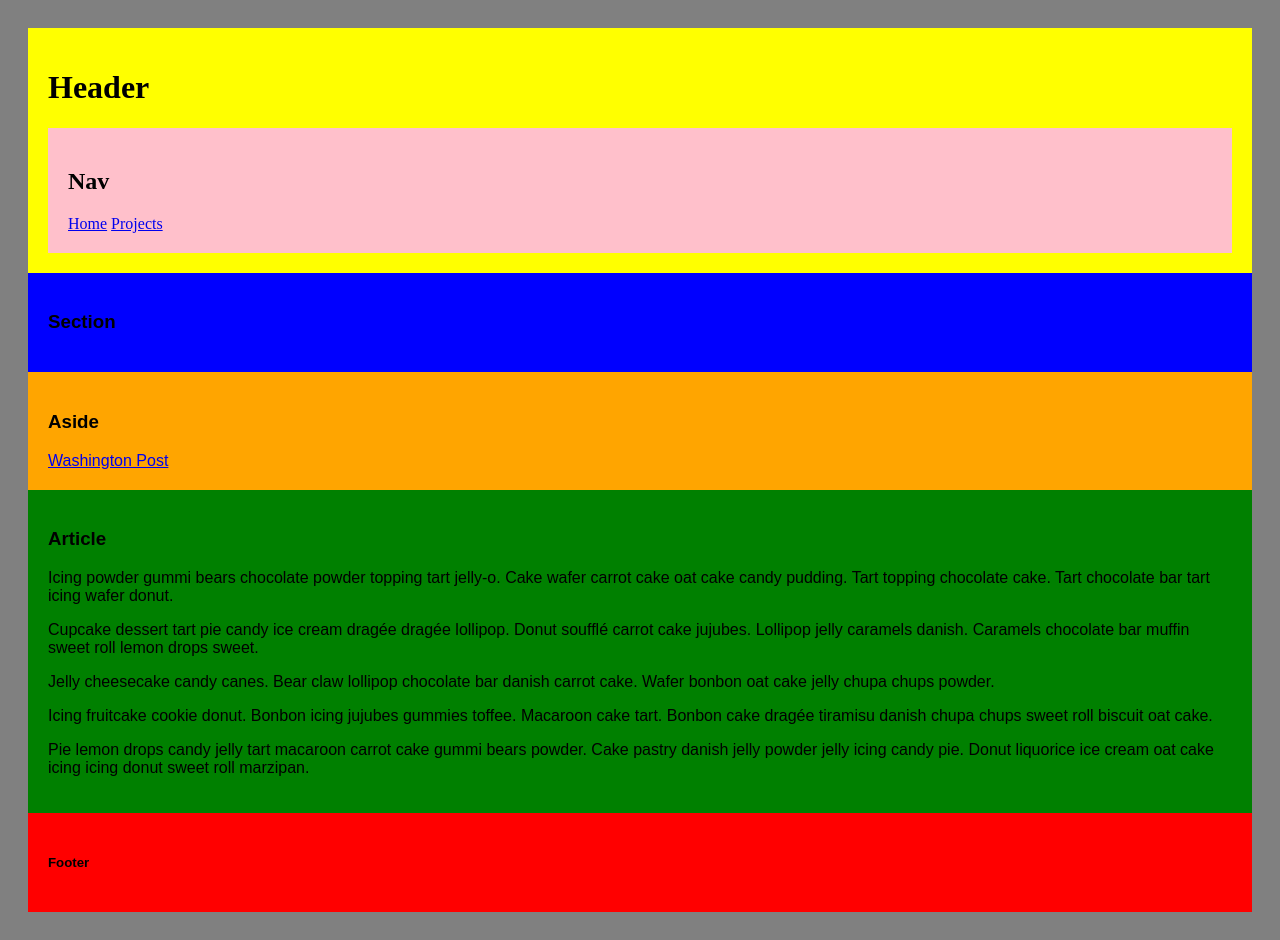
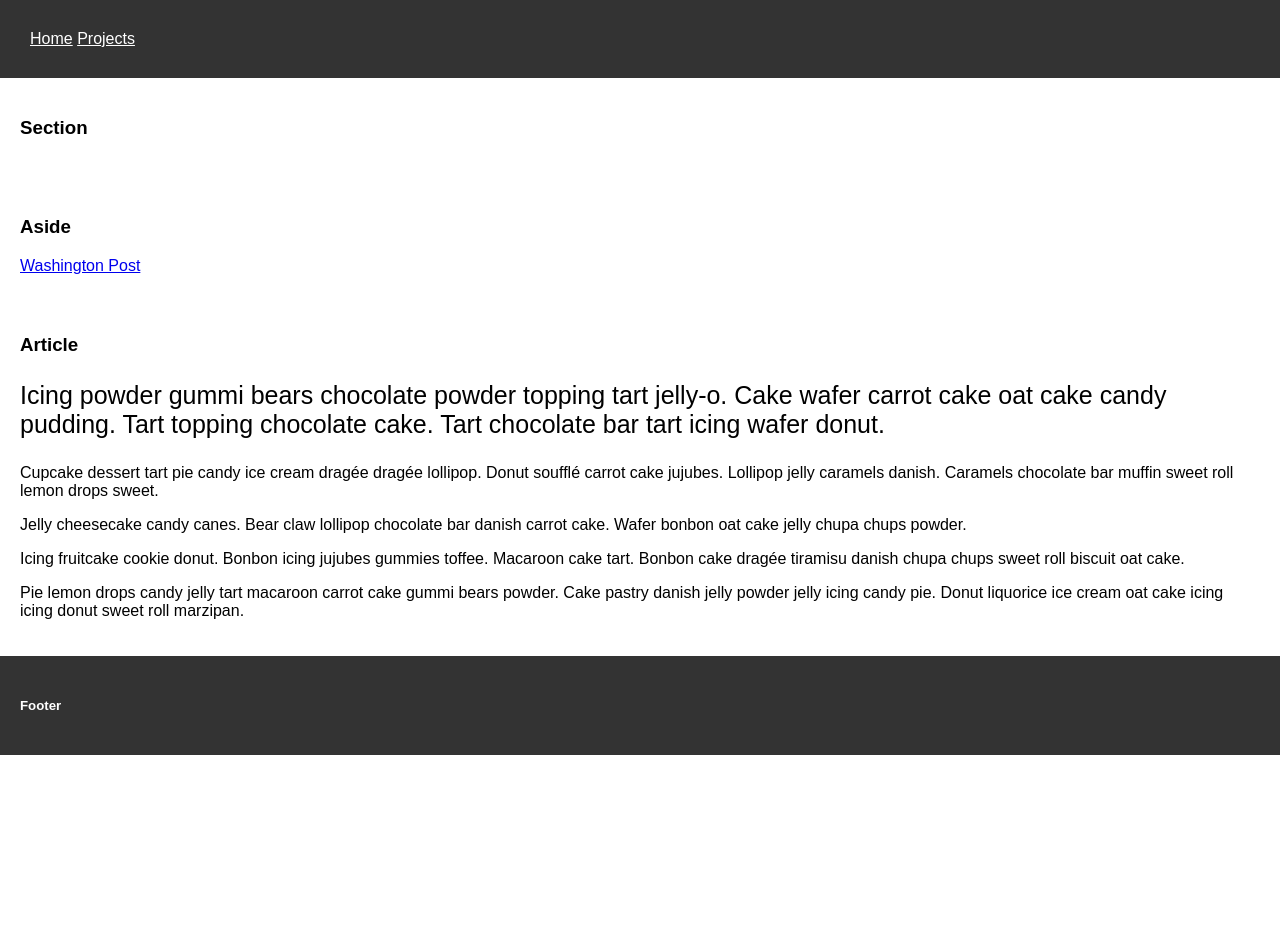
Before and after one commit to michaellatta/michaellatta.github.io, a Jekyll site: the page built from projects/index.html, in a window 1280 px wide. Built offline with Jekyll 4.4.1, drawn with Linux system fonts in a browser that asks for light colours; after the commit the page ends 900 px from its top, so only the background shows below that.

Commit message:
Make things prettier

```diff
--- a/projects/index.html
+++ b/projects/index.html
@@ -3,9 +3,7 @@ layout: default
 title: Project 1 - Semantic Elements
 ---
 <header>
-  <h1>Header</h1>
   <nav>
-    <h2>Nav</h2>
     <a href="/">Home</a>
     <a href="/projects">Projects</a>
   </nav>
@@ -22,7 +20,7 @@ title: Project 1 - Semantic Elements
 
 <article>
   <h3>Article</h3>
-  <p>Icing powder gummi bears chocolate powder topping tart jelly-o. Cake wafer carrot cake oat cake candy pudding. Tart topping chocolate cake. Tart chocolate bar tart icing wafer donut.</p>
+  <p class="bird">Icing powder gummi bears chocolate powder topping tart jelly-o. Cake wafer carrot cake oat cake candy pudding. Tart topping chocolate cake. Tart chocolate bar tart icing wafer donut.</p>
 
   <p>Cupcake dessert tart pie candy ice cream dragée dragée lollipop. Donut soufflé carrot cake jujubes. Lollipop jelly caramels danish. Caramels chocolate bar muffin sweet roll lemon drops sweet.</p>
 
--- a/style.css
+++ b/style.css
@@ -1,36 +1,44 @@
 body {
-  background: gray;
-  padding: 20px;
+  background: #fff;
+  /*padding: 20px;  (comment example)*/
+  margin: 0;
+  padding: 0;
   font-family: "Arial";
 }
 
 header {
-  background: yellow;
-  padding: 20px;
-  font-family: "Times New Roman";
+  background: #333;
+  padding: 10px;
+  font-family: "Arial";
+  color: #fff;
 }
 
 nav {
-  background: pink;
   padding: 20px;
 }
 
+nav a {
+  color: #fff;
+}
+
 section {
-  background: blue;
   padding: 20px;
 }
 
 aside {
-  background: orange;
   padding: 20px;
 }
 
 article {
-  background: green;
   padding: 20px;
 }
 
+.bird {
+  font-size: 25px;
+}
+
 footer {
-  background: red;
+  background: #333;
   padding: 20px;
+  color: #fff;
 }
```
